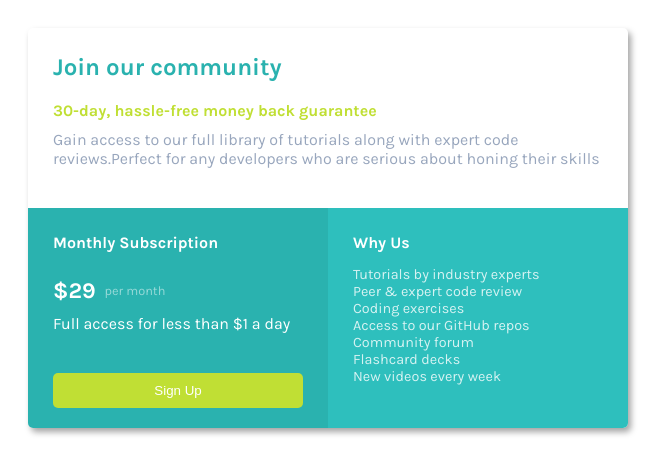
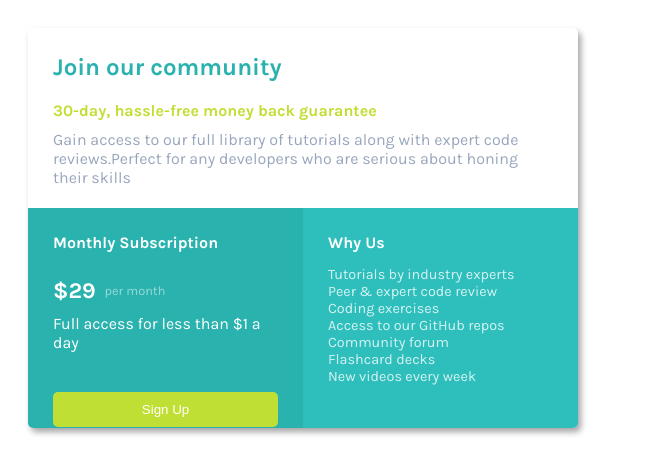
Before and after one commit to amirandersonjones/pricing-card-challenge, a plain HTML site: page index.html in a window 1280 px wide. Shown: the whole page, without its empty margins (0-669 px from the left). Drawn offline with Linux system fonts and the light colour scheme.

Commit message:
Update style.css

```diff
--- a/style.css
+++ b/style.css
@@ -121,3 +121,17 @@ button:hover{
   background-color: #A9C42D;
   transform: scale(1.02);
 }
+
+@media (min-width: 576px){
+
+  #card {
+    width: 550px;
+    height: 400px;
+  }
+
+  #bottom-left-section {
+    display: inline-block;
+    height: 100%;
+    width: 50%;
+  }
+}
```
